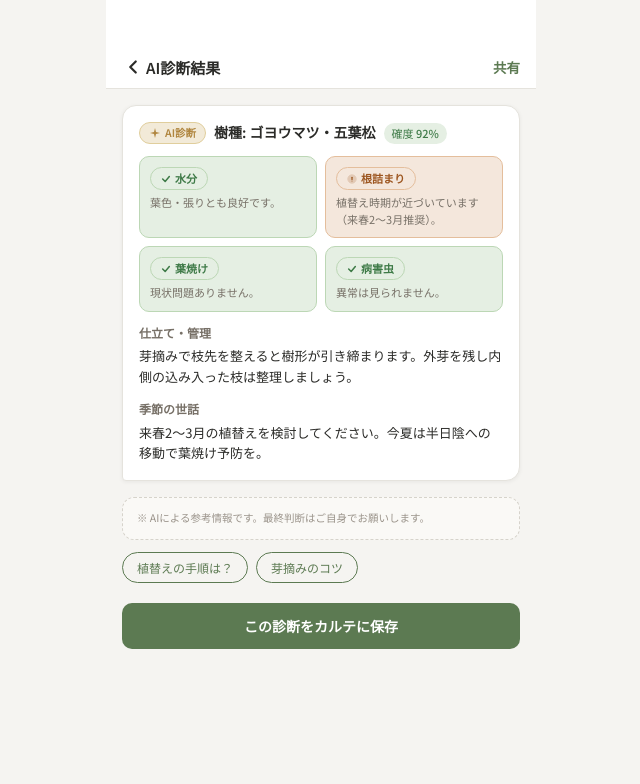
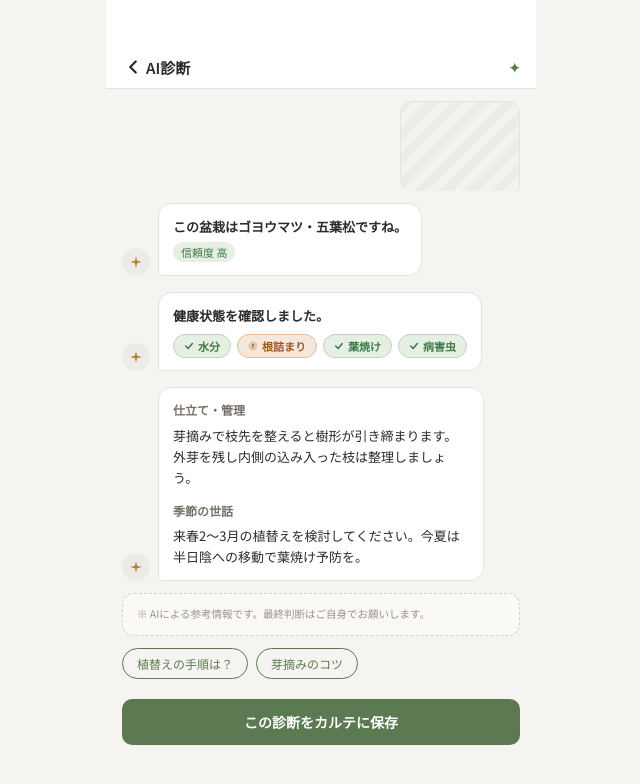
Before and after one commit to yuan-co-tokyo/bonsight, a React (Vite) app in the folder packages/web/: page /s5 in a window 1280 px wide. Shown: the top 784 px of the page, without its empty margins (319-959 px from the left). Built offline with nearby package versions, Linux system fonts and the light colour scheme.

Commit message:
fix(web): Stage3-B S4/S5 hifi修正 — キャンセル/固定バー/会話型分割/サムネ (cmd_017d2)

```diff
--- a/packages/web/src/screens/S5AiResult.tsx
+++ b/packages/web/src/screens/S5AiResult.tsx
@@ -1,8 +1,9 @@
+import type { ReactNode } from 'react'
 import { useEffect, useState } from 'react'
 import { useNavigate } from 'react-router-dom'
-import AIBadge from '../components/AIBadge'
 import BonsightShell from '../components/BonsightShell'
 import Button from '../components/Button'
+import PhotoPlaceholder from '../components/PhotoPlaceholder'
 import StatusBadge from '../components/StatusBadge'
 import { STUB_AI_RESULT } from '../stubs/stubAiResult'
 import type { HealthFlag } from '../stubs/stubAiResult'
@@ -15,11 +16,17 @@ function levelToTone(level: HealthFlag['level']): Tone {
   return 'danger'
 }
 
-function SparkleIcon() {
+function confidenceLabel(c: number): string {
+  if (c >= 0.85) return '高'
+  if (c >= 0.6) return '中'
+  return '低'
+}
+
+function SparkleIcon({ size = 16 }: { size?: number }) {
   return (
     <svg
-      width="32"
-      height="32"
+      width={size}
+      height={size}
       viewBox="0 0 24 24"
       fill="#B0863F"
       xmlns="http://www.w3.org/2000/svg"
@@ -27,6 +34,49 @@ function SparkleIcon() {
     >
       <path d="M12 2 L14 10 L22 12 L14 14 L12 22 L10 14 L2 12 L10 10 Z" />
     </svg>
+  )
+}
+
+function AiBubble({ children }: { children: ReactNode }) {
+  return (
+    <div
+      data-testid="ai-bubble"
+      style={{
+        display: 'flex',
+        alignItems: 'flex-end',
+        gap: 8,
+        padding: '4px 16px',
+      }}
+    >
+      <div
+        style={{
+          width: 28,
+          height: 28,
+          borderRadius: '50%',
+          background: '#EDEBE6',
+          display: 'flex',
+          alignItems: 'center',
+          justifyContent: 'center',
+          flexShrink: 0,
+        }}
+      >
+        <SparkleIcon size={14} />
+      </div>
+      <div
+        style={{
+          background: '#fff',
+          border: '1px solid var(--color-border)',
+          borderRadius: '14px 14px 14px 4px',
+          padding: '12px 14px',
+          maxWidth: '82%',
+          fontSize: 13,
+          lineHeight: 1.65,
+          color: 'var(--color-ink)',
+        }}
+      >
+        {children}
+      </div>
+    </div>
   )
 }
 
@@ -49,9 +99,9 @@ export default function S5AiResult() {
     <BonsightShell
       screen="S5"
       showTabBar={false}
-      title="AI診断結果"
+      title="AI診断"
       onBack={() => navigate(-1)}
-      contextAction={{ label: '共有', onClick: () => {} }}
+      contextAction={{ label: '✦', onClick: () => {} }}
     >
       {loading ? (
         <div
@@ -63,88 +113,63 @@ export default function S5AiResult() {
             justifyContent: 'center',
           }}
         >
-          <SparkleIcon />
+          <SparkleIcon size={32} />
           <p style={{ fontSize: 14, color: 'var(--color-text-secondary)', marginTop: 12, marginBottom: 0 }}>
             AI診断中...
           </p>
         </div>
       ) : (
         <>
-          {/* AI吹き出し */}
-          <div
-            style={{
-              background: '#fff',
-              borderRadius: '14px 14px 14px 4px',
-              padding: 16,
-              margin: 16,
-              border: '1px solid var(--color-border)',
-              boxShadow: '0 1px 4px rgba(0,0,0,.06)',
-            }}
-          >
-            {/* ① 樹種信頼度 */}
-            <div style={{ display: 'flex', alignItems: 'center', gap: 8, flexWrap: 'wrap' }}>
-              <AIBadge>AI診断</AIBadge>
-              <span style={{ fontSize: 14, fontWeight: 600, color: 'var(--color-ink)' }}>
-                樹種: {result.species}
-              </span>
+          {/* 対象写真サムネ */}
+          <div style={{ display: 'flex', justifyContent: 'flex-end', padding: '12px 16px 0' }}>
+            <div style={{ width: 120, height: 90, borderRadius: '12px 12px 4px 12px', overflow: 'hidden' }}>
+              <PhotoPlaceholder label="診断対象" />
+            </div>
+          </div>
+
+          {/* 会話型AI吹き出し群 */}
+          <div style={{ display: 'flex', flexDirection: 'column', gap: 8, padding: '8px 0' }}>
+            {/* 吹き出し①: 樹種確認 */}
+            <AiBubble>
+              <p style={{ margin: '0 0 4px', fontSize: 13, fontWeight: 600 }}>
+                この盆栽は{result.species}ですね。
+              </p>
               <span
                 style={{
                   fontSize: 11,
-                  fontWeight: 500,
+                  padding: '2px 8px',
+                  borderRadius: 999,
                   background: 'var(--status-success-bg)',
                   color: 'var(--status-success-text)',
-                  borderRadius: 999,
-                  padding: '2px 8px',
                 }}
               >
-                確度 {Math.round(result.confidence * 100)}%
+                信頼度 {confidenceLabel(result.confidence)}
               </span>
-            </div>
+            </AiBubble>
 
-            {/* ② 健康フラグ一覧 */}
-            <div
-              style={{
-                display: 'grid',
-                gridTemplateColumns: '1fr 1fr',
-                gap: 8,
-                margin: '12px 0',
-              }}
-            >
-              {result.health.map((flag) => (
-                <div
-                  key={flag.key}
-                  style={{
-                    background: `var(--status-${levelToTone(flag.level)}-bg)`,
-                    border: `1px solid var(--status-${levelToTone(flag.level)}-border)`,
-                    borderRadius: 10,
-                    padding: 10,
-                  }}
-                >
-                  <div style={{ display: 'flex', alignItems: 'center', gap: 4, marginBottom: 4 }}>
-                    <StatusBadge tone={levelToTone(flag.level)}>{flag.label}</StatusBadge>
-                  </div>
-                  <p style={{ fontSize: 11, lineHeight: 1.5, color: 'var(--color-text-secondary)', margin: '4px 0 0' }}>
-                    {flag.note}
-                  </p>
-                </div>
+            {/* 吹き出し②: 健康フラグ (flex-wrap横並び) */}
+            <AiBubble>
+              <p style={{ margin: '0 0 8px', fontSize: 13, fontWeight: 600 }}>健康状態を確認しました。</p>
+              <div style={{ display: 'flex', flexWrap: 'wrap', gap: 6 }}>
+                {result.health.map((f) => (
+                  <StatusBadge key={f.key} tone={levelToTone(f.level)}>
+                    {f.label}
+                  </StatusBadge>
                 ))}
               </div>
+            </AiBubble>
 
-            {/* ③ 仕立てアドバイス */}
-            <p style={{ fontSize: 12, fontWeight: 600, color: 'var(--color-text-secondary)', margin: '12px 0 4px' }}>
+            {/* 吹き出し③: 仕立て + 季節の世話 */}
+            <AiBubble>
+              <p style={{ margin: '0 0 6px', fontSize: 12, fontWeight: 600, color: 'var(--color-text-secondary)' }}>
                 仕立て・管理
               </p>
-            <p style={{ fontSize: 13, lineHeight: 1.6, color: 'var(--color-ink)', margin: 0 }}>
-              {result.styling}
-            </p>
-
-            {/* ④ 季節の世話 */}
-            <p style={{ fontSize: 12, fontWeight: 600, color: 'var(--color-text-secondary)', margin: '12px 0 4px' }}>
+              <p style={{ margin: '0 0 12px', fontSize: 13, lineHeight: 1.6 }}>{result.styling}</p>
+              <p style={{ margin: '0 0 6px', fontSize: 12, fontWeight: 600, color: 'var(--color-text-secondary)' }}>
                 季節の世話
               </p>
-            <p style={{ fontSize: 13, lineHeight: 1.6, color: 'var(--color-ink)', margin: 0 }}>
-              {result.seasonal}
-            </p>
+              <p style={{ margin: 0, fontSize: 13, lineHeight: 1.6 }}>{result.seasonal}</p>
+            </AiBubble>
           </div>
 
           {/* 免責ノート */}
@@ -170,7 +195,7 @@ export default function S5AiResult() {
             ].map(({ label, path }) => (
               <button
                 key={label}
-                onClick={() => navigate(path)} // TODO: 文脈付き遷移
+                onClick={() => navigate(path)}
                 style={{
                   border: '1px solid #5C7A52',
                   color: '#5C7A52',
```
Also changed, not shown: packages/web/src/screens/S4Upload.tsx (+86 -22 lines), 2 other files (tests, documents, lock files or other folders). Lines whose indentation alone changed are shown as unchanged.
